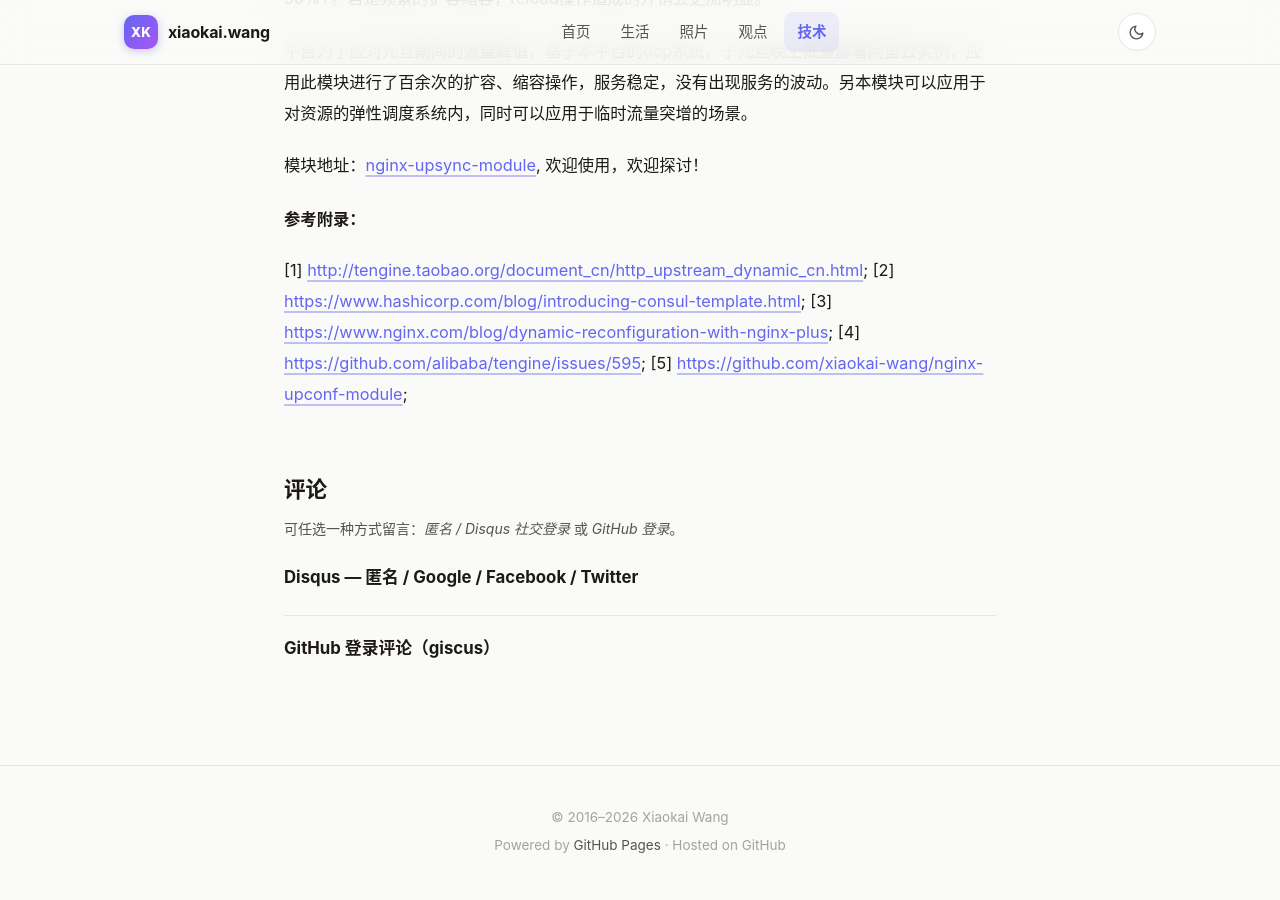
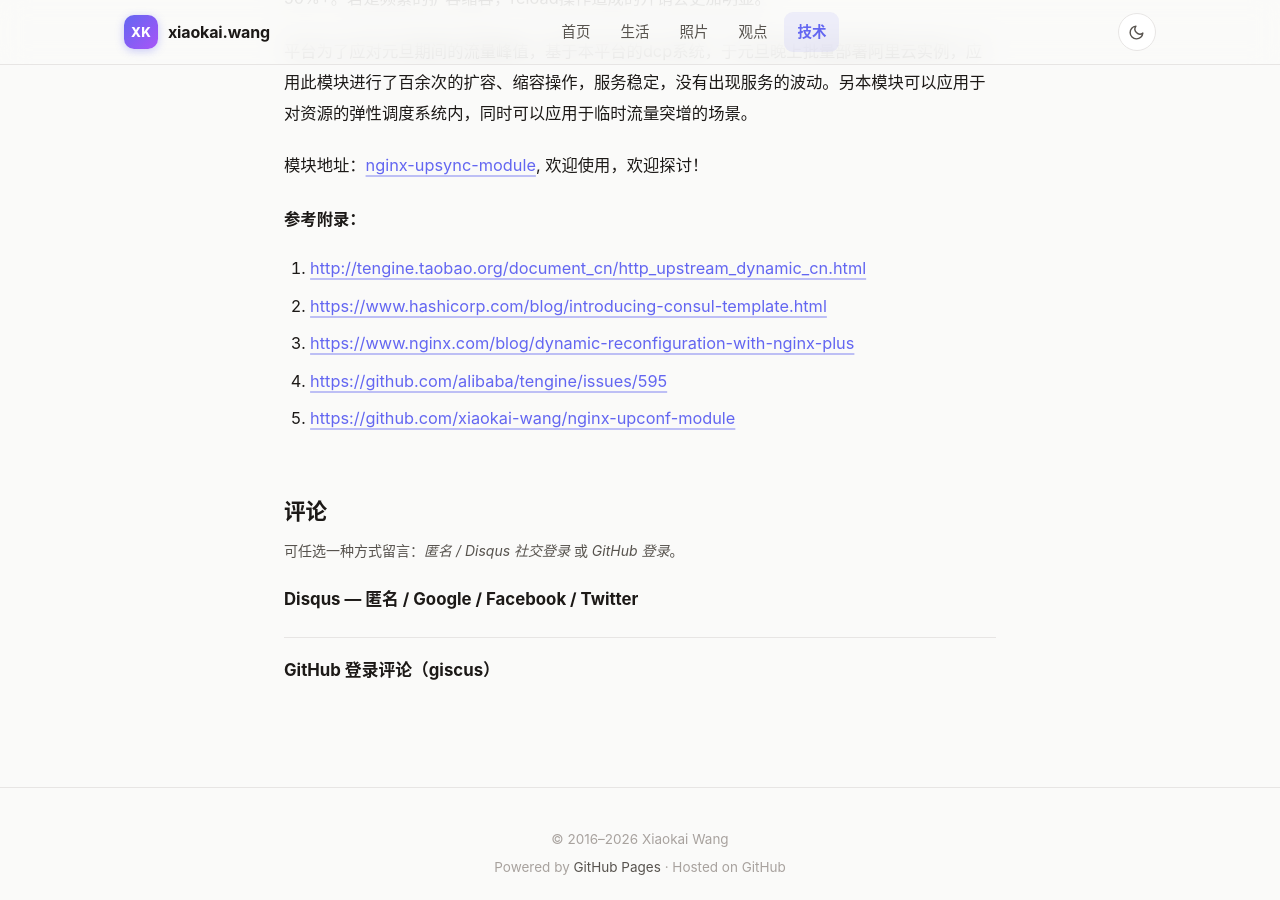
Before and after one commit to xiaokai-wang/xiaokai-wang.github.io, a Jekyll site: the page built from _posts/tech/2016-01-30-upsync-module.md, in a window 1280 px wide and 900 px high, scrolled down 9022 px. Built offline with Jekyll 4.4.1, drawn with Linux system fonts in a browser that asks for light colours; comment, search, counter and statistics services are not loaded.

Commit message:
upsync-module: format reference list as one-item-per-line ordered list

```diff
--- a/_posts/tech/2016-01-30-upsync-module.md
+++ b/_posts/tech/2016-01-30-upsync-module.md
@@ -166,8 +166,8 @@ work进程数：8个；
 模块地址：[nginx-upsync-module](https://github.com/weibocom/nginx-upsync-module), 欢迎使用，欢迎探讨！
 
 ##### 参考附录：
-[1] <http://tengine.taobao.org/document_cn/http_upstream_dynamic_cn.html>;
-[2] <https://www.hashicorp.com/blog/introducing-consul-template.html>;
-[3] <https://www.nginx.com/blog/dynamic-reconfiguration-with-nginx-plus>;
-[4] <https://github.com/alibaba/tengine/issues/595>;
-[5] <https://github.com/xiaokai-wang/nginx-upconf-module>;
+1. <http://tengine.taobao.org/document_cn/http_upstream_dynamic_cn.html>
+2. <https://www.hashicorp.com/blog/introducing-consul-template.html>
+3. <https://www.nginx.com/blog/dynamic-reconfiguration-with-nginx-plus>
+4. <https://github.com/alibaba/tengine/issues/595>
+5. <https://github.com/xiaokai-wang/nginx-upconf-module>
```
